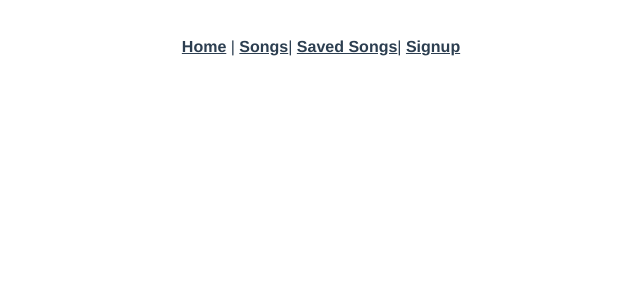
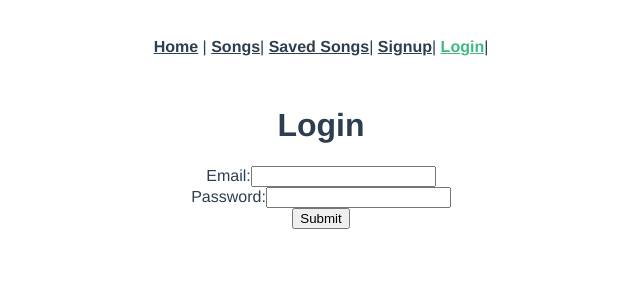
Before and after one commit to brittneynusbaum/theatre-capstone-frontend, a Vue app: page /login in a window 1280 px wide. Shown: the top 300 px of the page, without its empty margins (319-959 px from the left). Built offline with nearby package versions, Linux system fonts and the light colour scheme.

Commit message:
adds login authentication

```diff
--- a/src/App.vue
+++ b/src/App.vue
@@ -3,7 +3,8 @@
     <router-link to="/">Home</router-link> |
     <router-link to="/songs">Songs</router-link>|
     <router-link to="/saved">Saved Songs</router-link>|
-    <router-link to="/signup">Signup</router-link>
+    <router-link to="/signup">Signup</router-link>|
+    <router-link to="/login">Login</router-link>|
   </nav>
   <router-view />
 </template>
--- a/src/router/index.js
+++ b/src/router/index.js
@@ -3,6 +3,7 @@
 import SongsIndex from '../views/SongsIndex.vue'
 import SavedSongs from '../views/SavedSongs.vue'
 import SignUp from '../views/SignUp.vue'
+import LogIn from '../views/LogIn.vue'
 
 const routes = [
   {
@@ -26,6 +27,11 @@
     component: SignUp
   },
   {
+    path: '/login',
+    name: 'login',
+    component: LogIn
+  },
+  {
     path: '/about',
     name: 'about',
     // route level code-splitting
--- /dev/null
+++ b/src/views/LogIn.vue
@@ -0,0 +1,49 @@
+<script>
+import axios from "axios";
+
+export default {
+  data: function () {
+    return {
+      newSessionParams: {},
+      errors: [],
+    };
+  },
+  methods: {
+    submit: function () {
+      axios
+        .post("/sessions", this.newSessionParams)
+        .then((response) => {
+          axios.defaults.headers.common["Authorization"] = "Bearer " + response.data.jwt;
+          localStorage.setItem("jwt", response.data.jwt);
+          this.$router.push("/");
+        })
+        .catch((error) => {
+          console.log(error.response);
+          this.errors = ["Invalid email or password."];
+          this.email = "";
+          this.password = "";
+        });
+    },
+  },
+};
+</script>
+
+<template>
+  <div class="login">
+    <form v-on:submit.prevent="submit()">
+      <h1>Login</h1>
+      <ul>
+        <li v-for="error in errors" v-bind:key="error">{{ error }}</li>
+      </ul>
+      <div>
+        <label>Email:</label>
+        <input type="email" v-model="newSessionParams.email" />
+      </div>
+      <div>
+        <label>Password:</label>
+        <input type="password" v-model="newSessionParams.password" />
+      </div>
+      <input type="submit" value="Submit" />
+    </form>
+  </div>
+</template>
--- a/src/views/SignUp.vue
+++ b/src/views/SignUp.vue
@@ -13,7 +13,7 @@
     userCreate: function () {
       axios.post(`/users`, this.newUserParams).then(response => {
         console.log(response.data);
-        this.$router.push("/songs");
+        this.$router.push("/login");
       })
         .catch((error) => {
           this.errors = error.response.data.errors;
```
